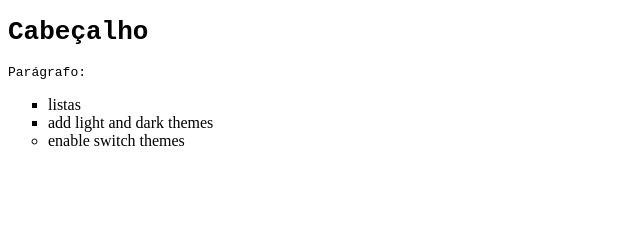
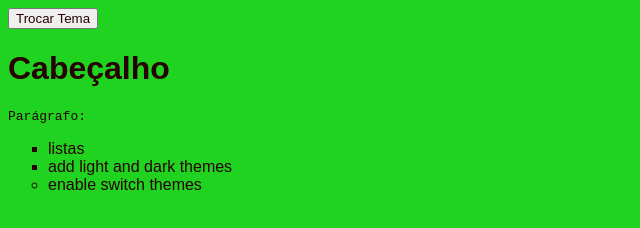
Before and after one commit to lucaslerina/SenaiPrimeiraFase25, a plain HTML site: page SiteSimples/index.html in a window 1280 px wide. Shown: the whole page, without its empty margins (0-640 px from the left). Drawn offline with Linux system fonts and the light colour scheme.

Commit message:
alteração tema

```diff
--- a/SiteSimples/index.html
+++ b/SiteSimples/index.html
@@ -9,6 +9,8 @@
 </head>
 
 <body class="light-theme">
+
+  <button id="toggle-theme">Trocar Tema</button>
     <h1>Cabeçalho</h1>
 
     <p id="msg">Parágrafo:</p>
@@ -18,6 +20,15 @@
         <li class="list">add light and dark themes</li>
         <li>enable switch themes</li>
     </ul>
+     <script>
+    const btn = document.getElementById("toggle-theme");
+    const body = document.body;
+
+    btn.addEventListener("click", () => {
+      body.classList.toggle("light-theme");
+      body.classList.toggle("dark-theme");
+    });
+  </script>
 </body>
 
 </html>
--- a/SiteSimples/main.css
+++ b/SiteSimples/main.css
@@ -1,7 +1,7 @@
 body {
 font-family: monospace;
 }
-ul {li {
+ul li {
 list-style: circle;
 }
 .list {
@@ -10,19 +10,22 @@ list-style: square;
 #msg {
 font-family: monospace;
 }
-font-family: helvética;
+:root {
+  --light-text: #270202;
+  --light-bg: #21d321;
+  --dark-text: #00FF00;
+  --dark-bg: #000000;
+}
+*{color: var(--fontcolor);
+    font-family: Arial, Helvetica, sans-serif;
+}
+body{background: var(--bg);
 }
 .light-theme {
-
-color: var(#000000);
-
-background: var(#00FF00);
-
+  color: var(--light-text);
+  background: var(--light-bg);
 }
 .dark-theme {
-
-color: var(#00FF00);
-
-background: var(#000000);
-
+  color: var(--dark-text);
+  background: var(--dark-bg);
 }
```
